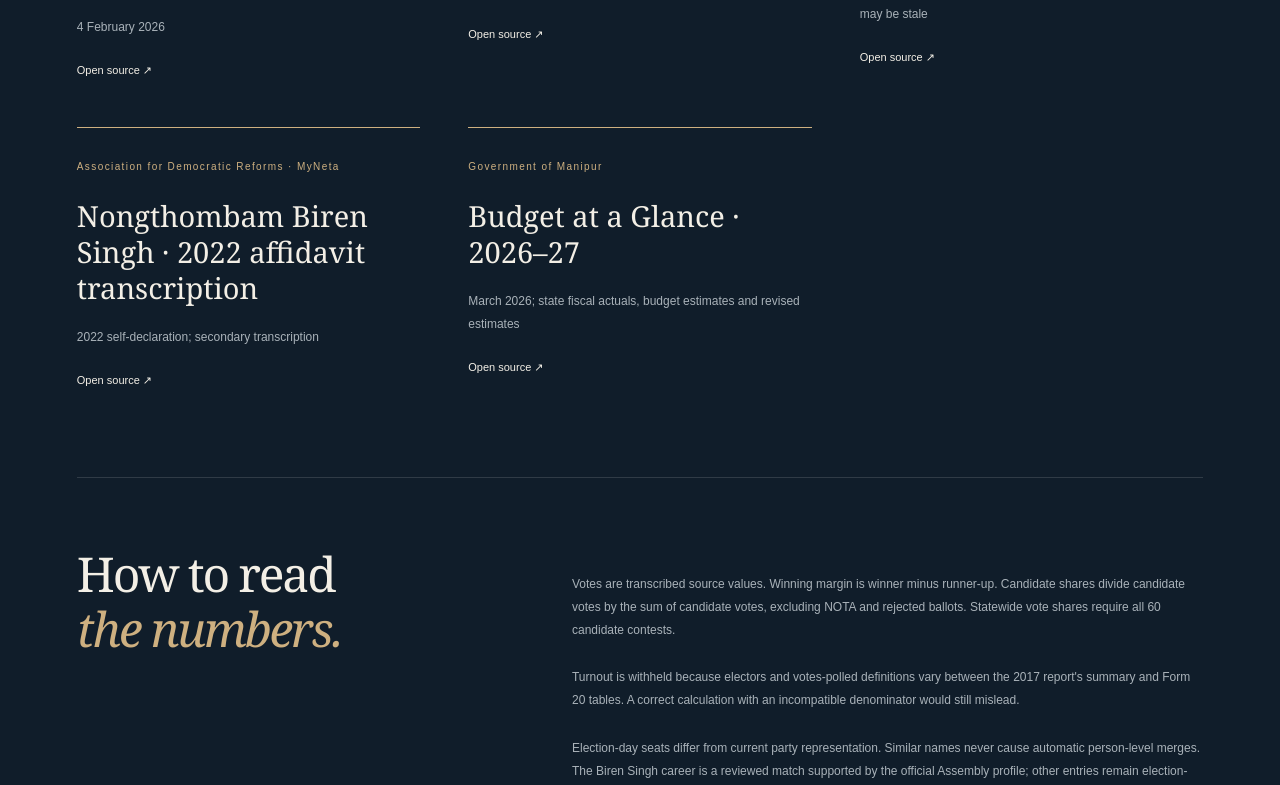
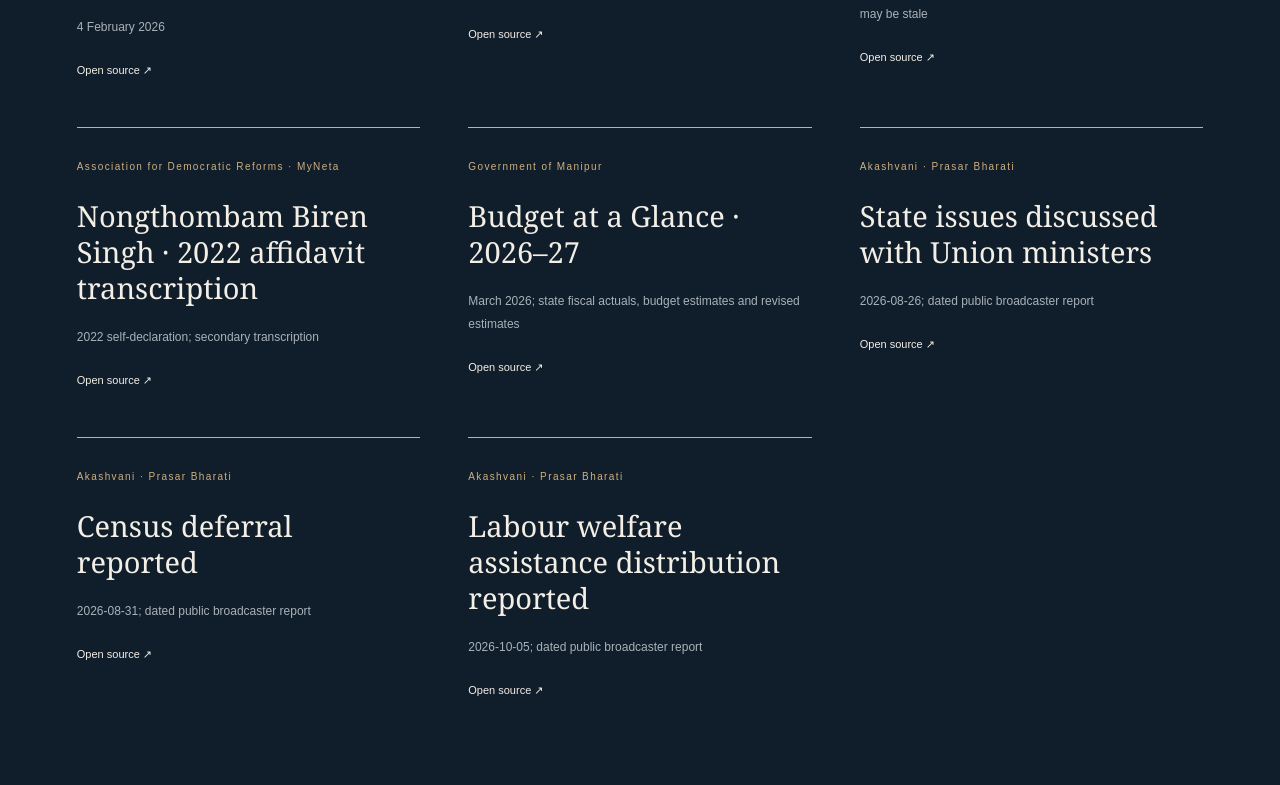
Before and after one commit to ethereum007/manipur, a Next.js app: page /sources in a window 1280 px wide. Shown: the part 2571-3356 px from the top of the page. Built offline with nearby package versions, Linux system fonts and the light colour scheme; a web font is replaced by a local one.

Commit message:
Refresh dated governance records and verify five-page executive handout

```diff
--- a/data/research/notes.json
+++ b/data/research/notes.json
@@ -1,6 +1,6 @@
 {
   "accessed": "2026-10-19",
-  "coverageThrough": "2026-03-09",
+  "coverageThrough": "2026-10-05",
   "sources": [
     {
       "id": "state-geography",
@@ -92,6 +92,27 @@
       "title": "Budget at a Glance · 2026–27",
       "url": "https://manipur.gov.in/wp-content/uploads/2026/03/Budget-At-A-Glance-2026-27.pdf",
       "reference": "March 2026; state fiscal actuals, budget estimates and revised estimates"
+    },
+    {
+      "id": "union-meeting-2026",
+      "publisher": "Akashvani · Prasar Bharati",
+      "title": "State issues discussed with Union ministers",
+      "url": "https://newsonair.gov.in/manipur-cm-yumnam-khemchand-singh-meets-hm-amit-shah-and-union-minister-kiren-rijiju-to-discuss-state-issues/",
+      "reference": "2026-08-26; dated public broadcaster report"
+    },
+    {
+      "id": "census-deferral-2026",
+      "publisher": "Akashvani · Prasar Bharati",
+      "title": "Census deferral reported",
+      "url": "https://newsonair.gov.in/union-government-postpones-census-operations-in-manipur/",
+      "reference": "2026-08-31; dated public broadcaster report"
+    },
+    {
+      "id": "labour-assistance-2026",
+      "publisher": "Akashvani · Prasar Bharati",
+      "title": "Labour welfare assistance distribution reported",
+      "url": "https://newsonair.gov.in/manipur-cm-yumnam-khemchand-singh-distributes-over-%E2%82%B92-crore-in-benefits-to-labour-card-holders/",
+      "reference": "2026-10-05; dated public broadcaster report"
     }
   ],
   "geography": [
@@ -179,6 +200,33 @@
       "source": "budget-2026",
       "classification": "Primary budget document",
       "status": "Verified document"
+    },
+    {
+      "date": "2026-08-26",
+      "location": "New Delhi",
+      "title": "State issues discussed with Union ministers",
+      "text": "Akashvani reported meetings between Chief Minister Yumnam Khemchand Singh, Union Home Minister Amit Shah and Union Minister Kiren Rijiju. Proposed visits and project announcements in that report are not treated here as completed delivery.",
+      "source": "union-meeting-2026",
+      "classification": "Public broadcaster report",
+      "status": "Verified dated report; claims attributed"
+    },
+    {
+      "date": "2026-08-31",
+      "location": "Manipur / New Delhi",
+      "title": "Census deferral reported",
+      "text": "Akashvani reported a Union government decision to defer Census operations following a review meeting. A primary judicial order and subsequent proceedings have not been indexed; this dated report does not establish the current legal position.",
+      "source": "census-deferral-2026",
+      "classification": "Public broadcaster report",
+      "status": "Verified dated report; claims attributed"
+    },
+    {
+      "date": "2026-10-05",
+      "location": "Imphal",
+      "title": "Labour welfare assistance distribution reported",
+      "text": "Akashvani reported distribution of assistance to labour card holders, including support for education of children in relief camps. The report also relays government statements on rehabilitation; it does not independently establish the extent of return, recovery or scheme outcomes.",
+      "source": "labour-assistance-2026",
+      "classification": "Public broadcaster report",
+      "status": "Verified dated report; claims attributed"
     }
   ],
   "indicators": [
--- a/src/app/governance/page.tsx
+++ b/src/app/governance/page.tsx
@@ -26,8 +26,7 @@ export default function Governance() {
           <p>
             This initial chronology is not an exhaustive account of the conflict
             or a conclusion about responsibility. Detailed local reporting,
-            community perspectives, court developments and events after 9 March
-            2026 remain research gaps.
+            community perspectives, court developments and events after 5 October 2026 remain research gaps.
           </p>
         </div>
       </section>
--- a/src/app/sources/page.tsx
+++ b/src/app/sources/page.tsx
@@ -130,7 +130,7 @@ export default function Sources() {
             Sans 3 and Libre Caslon Display, SIL Open Font License.
           </p>
           <p>
-            Governance coverage through 9 March 2026; later events not indexed.
+            Selected governance records through 5 October 2026; subsequent events not indexed.
             Economic and Census indicators are dated observations. No opinion
             polling or numerical forecasts are included.
           </p>
--- a/src/components/governance-timeline.tsx
+++ b/src/components/governance-timeline.tsx
@@ -19,8 +19,7 @@ export function GovernanceTimeline() {
           </select>
         </label>
         <p className="source-note">
-          Indexed evidence through 9 March 2026. Access date is 19 October 2026;
-          later events are not yet indexed.
+          Selected sourced events through 5 October 2026; accessed 19 October 2026. This is not exhaustive coverage or a live status feed.
         </p>
       </div>
       <div className="governance-timeline">
```
Also changed, not shown: src/app/globals.css (+2 -0 lines), src/components/executive-walkthrough.tsx (+1 -1 lines), 1 other file (tests, documents, lock files or other folders).
